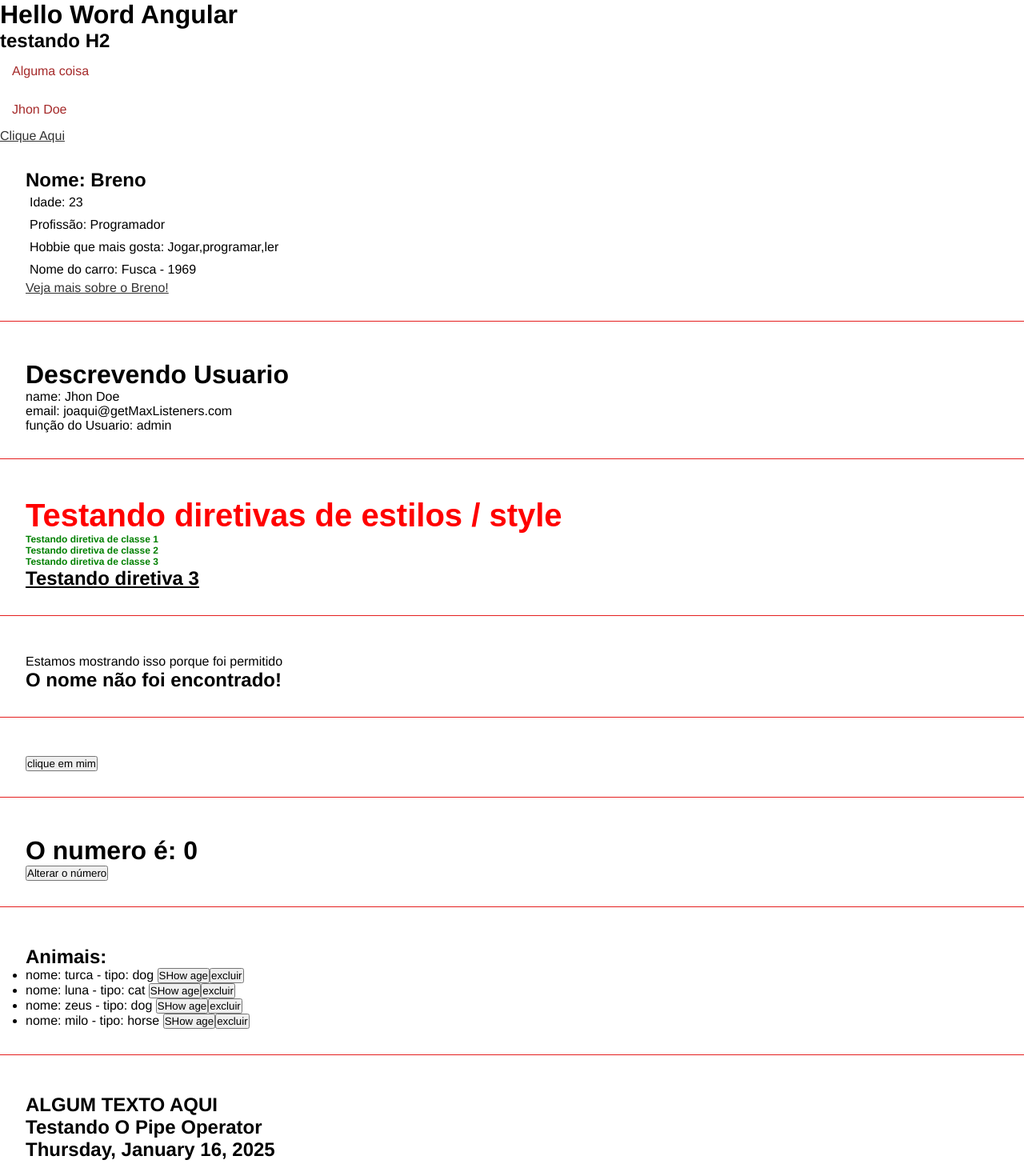
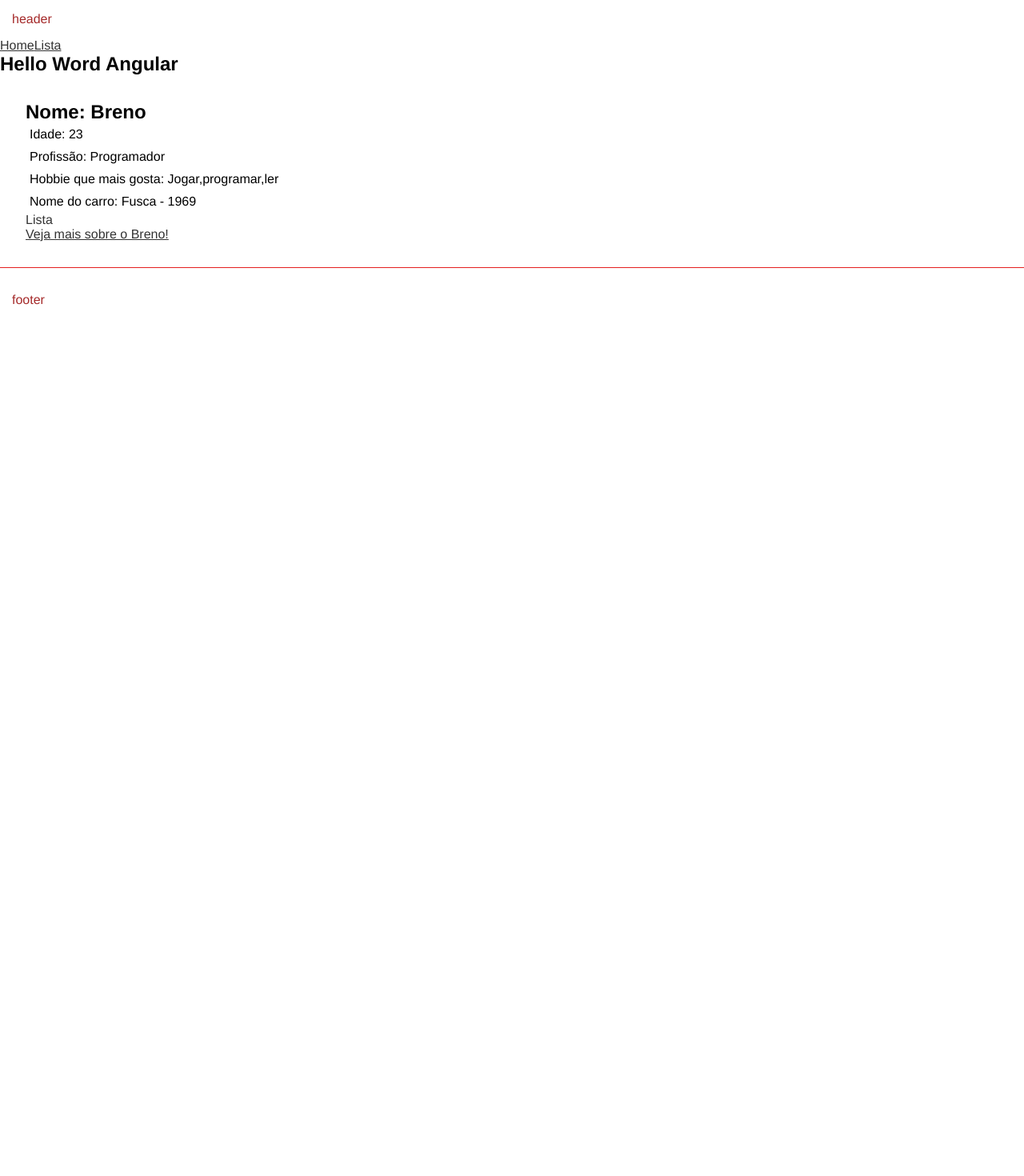
Before and after one commit to Brennux/Cuso_Agular_YT, an Angular app: page / in a window 1280 px wide. Shown: the top 1470 px of the page at 80% size. After the commit the page ends 899 px from the top, so only its background shows below. Built offline with nearby package versions, Linux system fonts and the light colour scheme.

Commit message:
Angular Router

```diff
--- a/src/app/app.component.html
+++ b/src/app/app.component.html
@@ -1,16 +1,7 @@
+<p>header</p>
+<nav>
+  <a routerLink="/">Home</a>
+  <a routerLink="/list">Lista</a>
 <h1>Hello Word Angular</h1>
-<h2>testando H2</h2>
-<p>Alguma coisa</p>
-<p>{{ username }}</p>
-<div>
-    <a href="#">Clique Aqui</a>
-</div>
-<app-first-component></app-first-component>
-<app-parent-data [name]="username" [userdata]="userdata"></app-parent-data>
-<app-directives></app-directives>
-<app-if-render></app-if-render>
-<app-eventos></app-eventos>
-<app-emitter></app-emitter>
-<app-list-render></app-list-render>
-<app-pipes></app-pipes>
-<app-two-way-binding></app-two-way-binding>
+<router-outlet></router-outlet>
+<p>footer</p>
--- a/src/app/app.component.ts
+++ b/src/app/app.component.ts
@@ -8,10 +8,11 @@
 import { ListRenderComponent } from "./components/list-render/list-render.component";
 import { PipesComponent } from "./components/pipes/pipes.component";
 import { TwoWayBindingComponent } from "./components/two-way-binding/two-way-binding.component";
+import { RouterModule, RouterOutlet } from '@angular/router';
 
 @Component({
   selector: 'app-root',
-  imports: [FirstComponentComponent, ParentDataComponent, DirectivesComponent, IfRenderComponent, EventosComponent, EmitterComponent, ListRenderComponent, PipesComponent, TwoWayBindingComponent],
+  imports: [RouterModule,FirstComponentComponent, ParentDataComponent, DirectivesComponent, IfRenderComponent, EventosComponent, EmitterComponent, ListRenderComponent, PipesComponent, TwoWayBindingComponent],
   templateUrl: './app.component.html',
   styleUrl: './app.component.css',
   standalone : true
--- a/src/app/app.routes.ts
+++ b/src/app/app.routes.ts
@@ -1,3 +1,9 @@
 import { Routes } from '@angular/router';
+import { FirstComponentComponent } from './components/first-component/first-component.component';
+import { ListRenderComponent } from './components/list-render/list-render.component';
 
-export const routes: Routes = [];
+export const routes: Routes = [
+    {path: '', component: FirstComponentComponent},
+        {path: 'list', component: ListRenderComponent}
+
+];
--- a/src/app/components/first-component/first-component.component.html
+++ b/src/app/components/first-component/first-component.component.html
@@ -4,6 +4,8 @@
     <p>Profissão: {{ job }}</p>
     <p>Hobbie que mais gosta: {{ hobbies }}</p>
     <p>Nome do carro: {{ car.name }} - {{ car.year }}</p>
+    <a routerLink="/list">Lista</a>
+
     <div>
         <a href="#">Veja mais sobre o Breno!</a>
     </div>
--- a/src/app/components/parent-data/parent-data.component.html
+++ b/src/app/components/parent-data/parent-data.component.html
@@ -3,4 +3,7 @@
     <p>name: {{ name }}</p>
     <p>email: {{ userdata.email }}</p>
     <p>função do Usuario: {{ userdata.role }}</p>
+
+    <a routerLink="/list">Lista</a>
+
 </div>
--- a/src/app/components/parent-data/parent-data.component.ts
+++ b/src/app/components/parent-data/parent-data.component.ts
@@ -1,9 +1,10 @@
 import { CommonModule } from '@angular/common';
 import { Component, Input } from '@angular/core';
+import { RouterModule } from '@angular/router';
 
 @Component({
   selector: 'app-parent-data',
-  imports: [CommonModule],
+  imports: [CommonModule,RouterModule],
   standalone : true,
   templateUrl: './parent-data.component.html',
   styleUrl: './parent-data.component.css'
```
Also changed, not shown: src/app/components/first-component/first-component.component.ts (line endings or trailing spaces).
